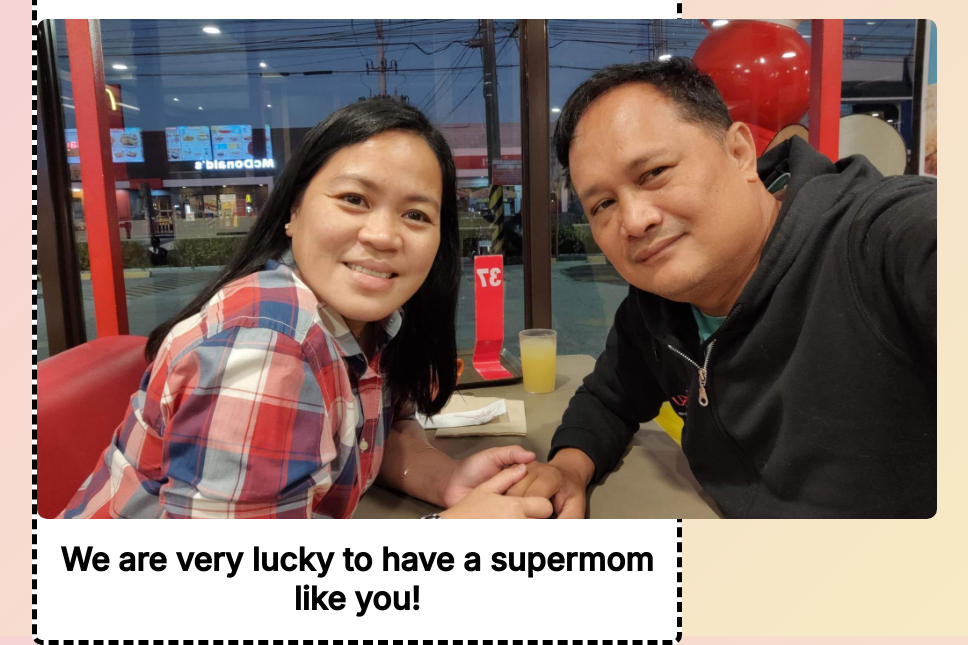
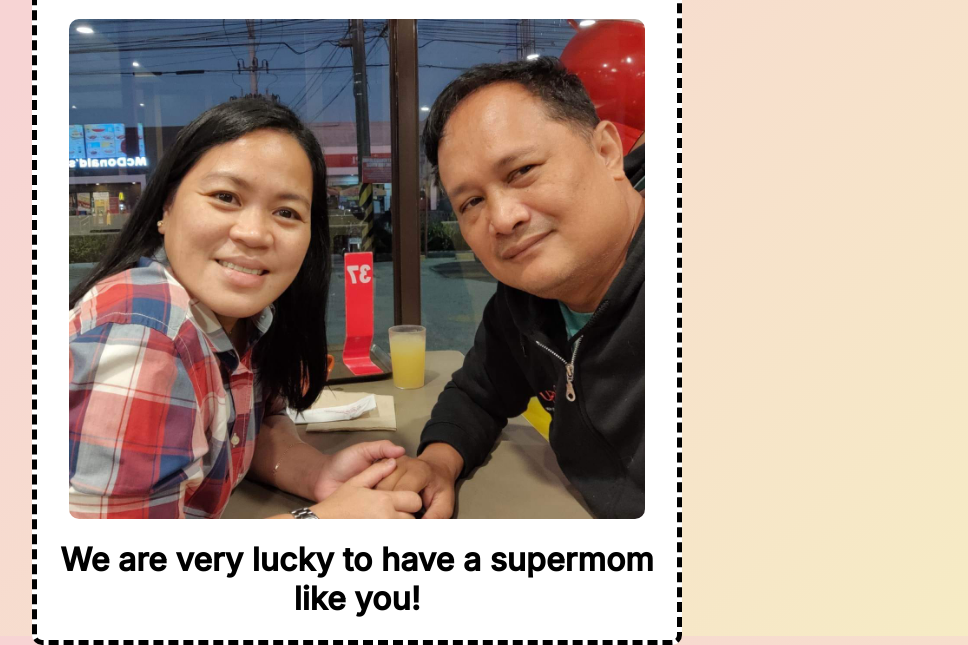
Before and after one commit to Fuzzy190/Index, a plain HTML site: page index.html in a window 1280 px wide. Shown: the part 164-809 px from the top of the page, without its empty margins (283-1251 px from the left). Drawn offline with Linux system fonts and the light colour scheme.

Commit message:
Add files via upload

```diff
--- a/index.html
+++ b/index.html
@@ -34,8 +34,11 @@
 
     .imgS{
         background-image: url(./img/img1.jpg);
-        width: 900px;
+        max-width: 90%;
+        width: max-content 1000px;
         height: 500px;
+        object-fit: contain;
+        background-position: center center;
         background-size: cover;
         border-radius: 10px;
         margin: auto;
```
